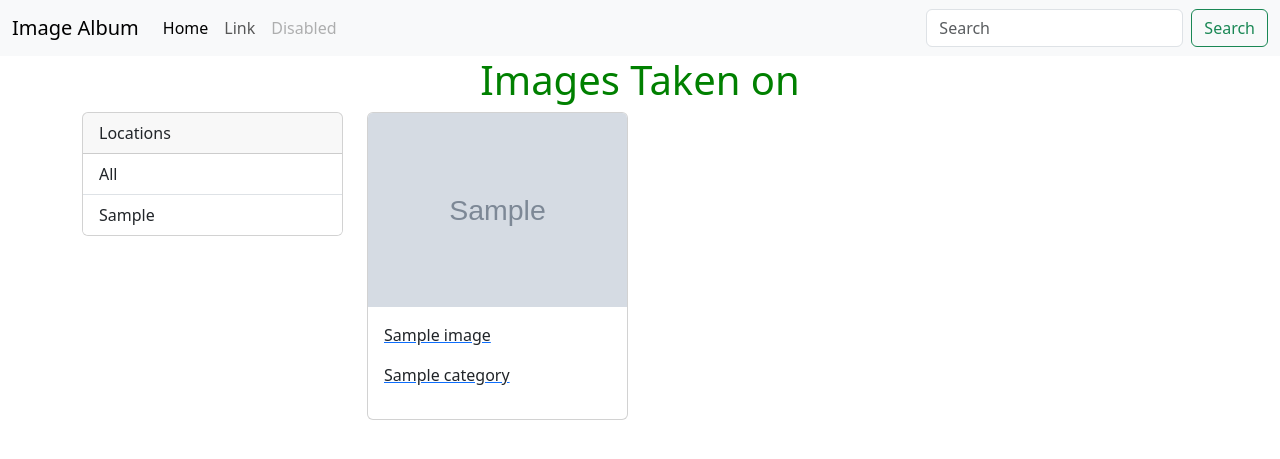
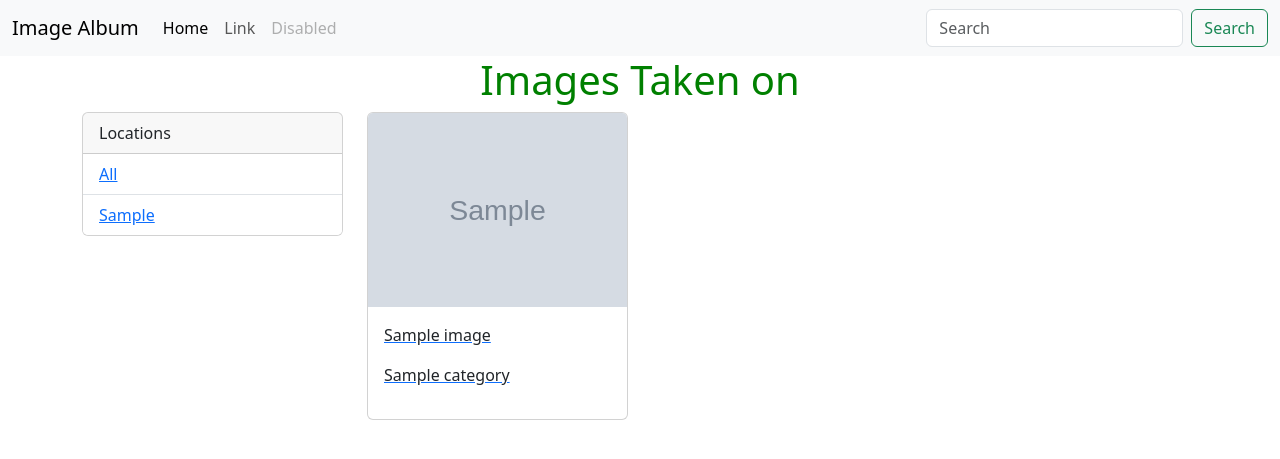
Before and after one commit to enockabere/Gallery, a Django app: page /all/ in a window 1280 px wide. Shown: the top 459 px of the page. Run offline with Django 3.2, Linux system fonts and the light colour scheme; tables that the repository leaves empty hold one stand-in row (values such as "Sample post"); grey boxes marked "Sample" are stand-in pictures; some libraries are stand-ins or nearby versions.

Commit message:
filter images by location

```diff
--- a/album/templates/all-images/all-images.html
+++ b/album/templates/all-images/all-images.html
@@ -10,9 +10,15 @@
             Locations
           </div>
           <ul class="list-group list-group-flush">
-            <li class="list-group-item">All</li>
+            <li class="list-group-item">
+              <a href="{% url 'allImages' %}">All</a>
+            </li>
             {% for location in locations %}
-            <li class="list-group-item">{{location.location}}</li>
+            <li class="list-group-item">
+              <a href="{% url 'allImages' %}?location={{location.location}}">
+                {{location.location}}
+              </a>
+            </li>
             {% endfor %}
 
           </ul>
--- a/album/views.py
+++ b/album/views.py
@@ -7,10 +7,14 @@ from .models import Image,Category, Location
 def welcome(request):
     return render(request, 'welcome.html')
 def all_images(request):
-
+    location = request.GET.get('location')
+    if location == None:
+        photos = Image.objects.all()
+    else:
+         photos = Image.objects.filter(location__location__icontains=location)
     categories = Category.objects.all()
     locations = Location.objects.all()
-    photos = Image.objects.all()
+
     return render(request, 'all-images/all-images.html',{"categories":categories,"photos":photos,"locations":locations})
 
 def single_image(request, pk):
```
